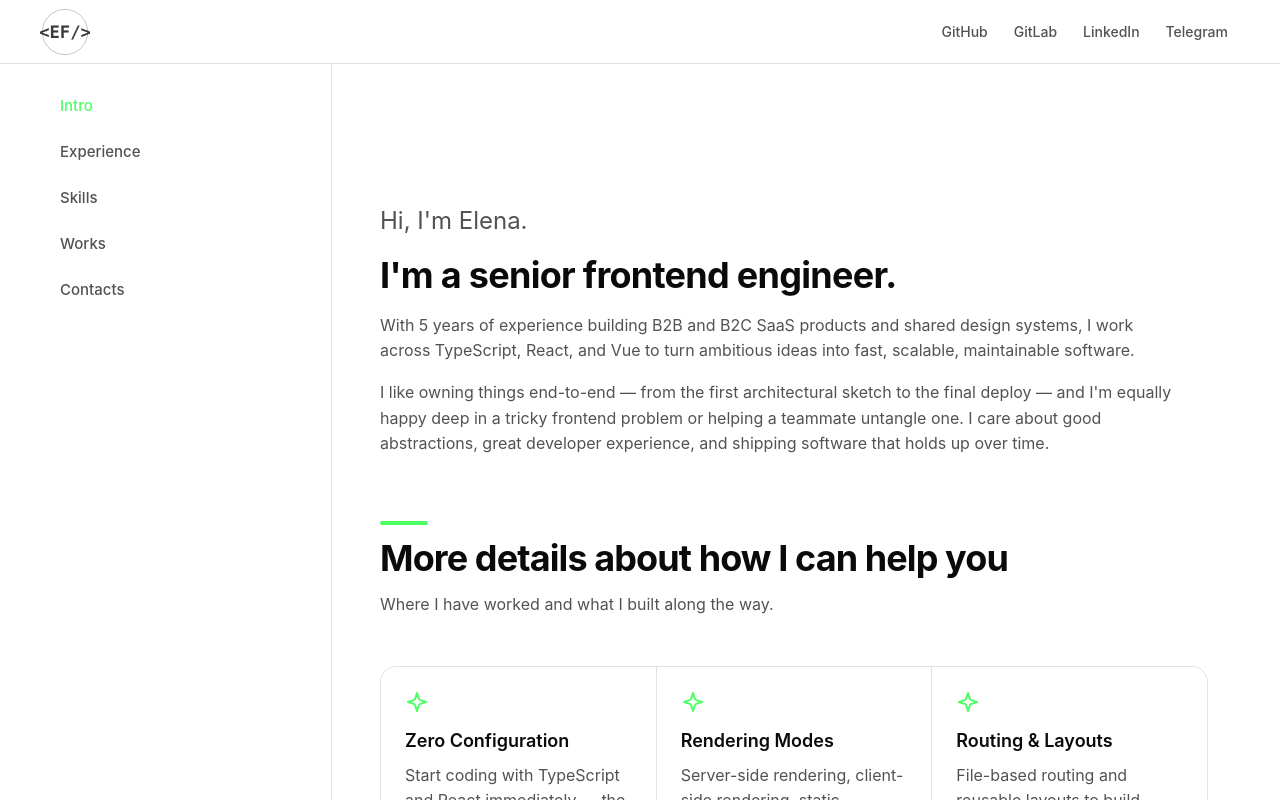
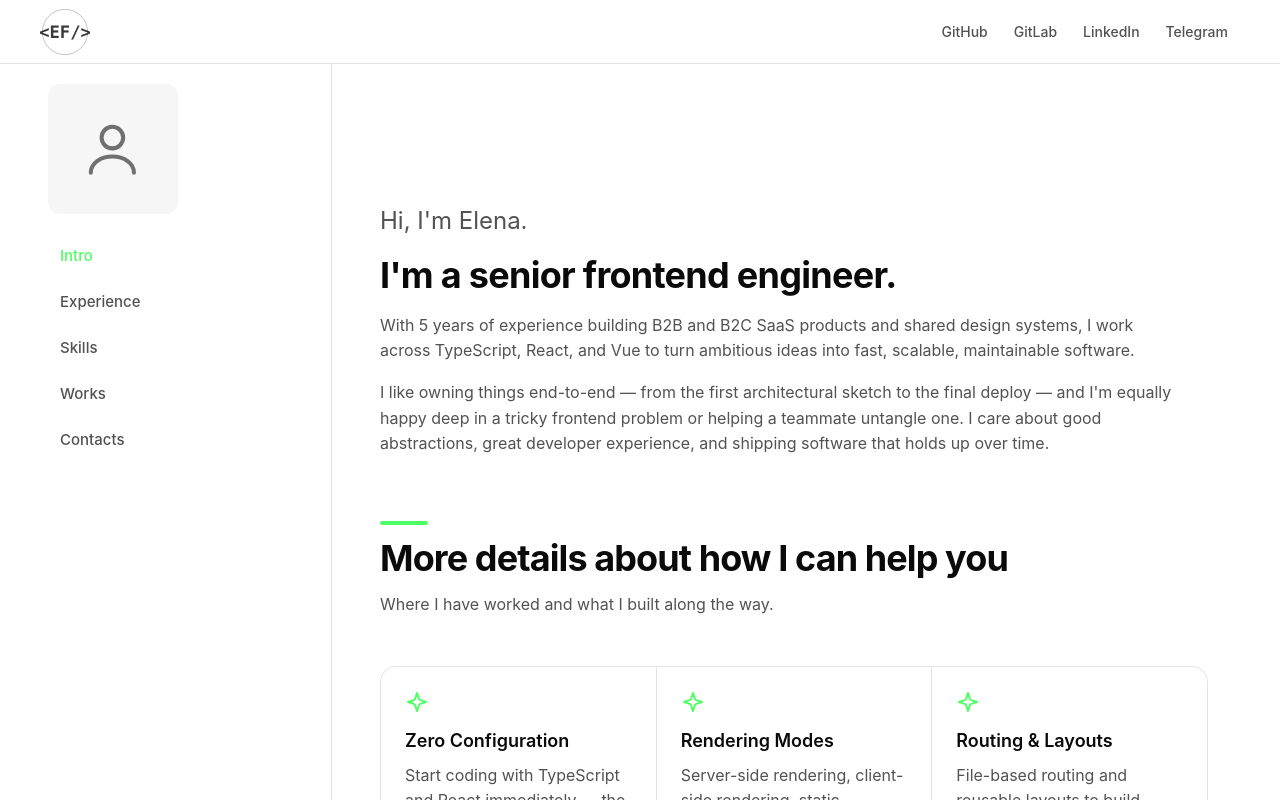
Before and after one commit to radiumfox/elenafisak.dev, a Next.js app: page / in a window 1280 px wide. Shown: the top 800 px of the page. Built offline with nearby package versions, Linux system fonts and the light colour scheme.

Commit message:
feat: add avatar section in sidebar

```diff
--- a/src/components/ContentSection/ContentSection.tsx
+++ b/src/components/ContentSection/ContentSection.tsx
@@ -7,7 +7,7 @@ interface ContentSectionProps {
 
 export function ContentSection({ id, children }: ContentSectionProps) {
   return (
-    <section id={id} className="scroll-mt-16">
+    <section id={id} className="scroll-mt-18">
       <article className="space-y-4">{children}</article>
     </section>
   );
--- a/src/components/SidebarBase/SidebarBase.tsx
+++ b/src/components/SidebarBase/SidebarBase.tsx
@@ -3,6 +3,7 @@
 import { useMemo } from 'react';
 import { useActiveSection } from '@/lib/hooks/useActiveSection';
 import { NavLink } from '@/components/NavLink';
+import { UserIcon } from '@/lib/icons/UserIcon';
 import type { SectionLink } from '@/lib/router';
 
 interface SidebarBaseProps {
@@ -16,6 +17,9 @@ export function SidebarBase({ links }: SidebarBaseProps) {
   return (
     <aside className="hidden sticky top-[64px] py-5 h-[calc(100vh-64px)] w-[284px] shrink-0 flex-col justify-between border-r border-line pr-6 lg:flex">
       <nav className="flex flex-col overflow-y-scroll pb-4">
+        <div className="mb-5 flex aspect-square w-1/2 items-center justify-center rounded-xl bg-subtle text-faint">
+          <UserIcon className="h-1/2 w-1/2" />
+        </div>
         <ul className="space-y-0.5">
           {links.map((link) => (
             <li key={link.id}>
--- /dev/null
+++ b/src/lib/icons/UserIcon.tsx
@@ -0,0 +1,20 @@
+import type { SVGProps } from 'react';
+
+export function UserIcon({ className, ...props }: SVGProps<SVGSVGElement>) {
+  return (
+    <svg
+      viewBox="0 0 24 24"
+      fill="none"
+      stroke="currentColor"
+      strokeWidth="1.5"
+      strokeLinecap="round"
+      strokeLinejoin="round"
+      className={className}
+      aria-hidden="true"
+      {...props}
+    >
+      <circle cx="12" cy="8" r="4" />
+      <path d="M4 21c0-3.5 3.6-6 8-6s8 2.5 8 6" />
+    </svg>
+  );
+}
```
